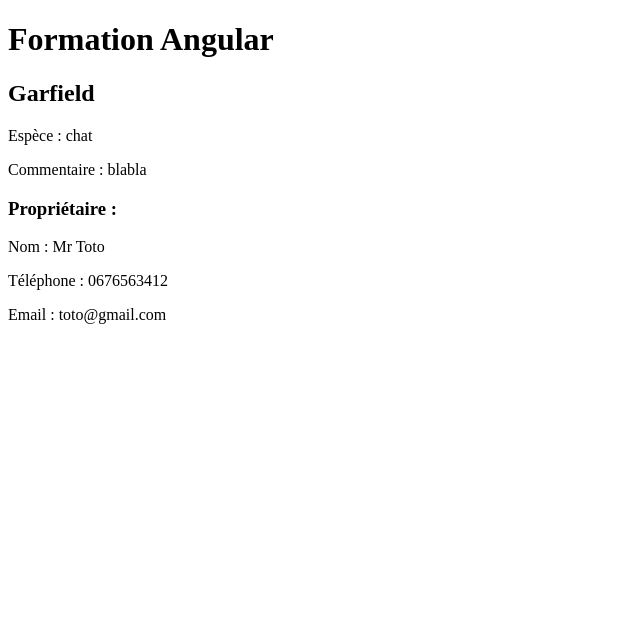
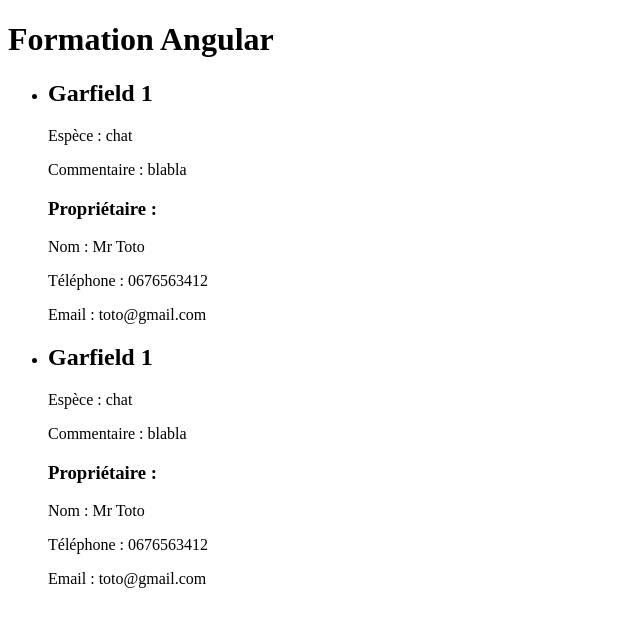
Before and after one commit to robinComa/formation-angular-05-2021, an Angular app: page / in a window 1280 px wide. Shown: the top 626 px of the page, without its empty margins (0-640 px from the left). Built offline with nearby package versions, Linux system fonts and the light colour scheme.

Commit message:
feat(Animal): list ok ngFor

```diff
--- a/src/app/animal/animal.module.ts
+++ b/src/app/animal/animal.module.ts
@@ -1,16 +1,18 @@
 import { NgModule } from '@angular/core';
 import { CommonModule } from '@angular/common';
 import { AnimalComponent } from './animal/animal.component';
+import { AnimalsComponent } from './animals/animals.component';
 
 @NgModule({
   declarations: [
-    AnimalComponent
+    AnimalComponent,
+    AnimalsComponent
   ],
   imports: [
     CommonModule
   ],
   exports: [
-    AnimalComponent
+    AnimalsComponent
   ],
   providers: []
 })
--- /dev/null
+++ b/src/app/animal/animals/animals.component.html
@@ -0,0 +1,5 @@
+<ul>
+  <li *ngFor="let animal of animals">
+    <app-animal></app-animal>
+  </li>
+</ul>
--- /dev/null
+++ b/src/app/animal/animals/animals.component.ts
@@ -0,0 +1,20 @@
+import { Component, OnInit } from '@angular/core';
+import { Animal } from '../shared/animal';
+import { AnimalService } from '../shared/animal.service';
+
+@Component({
+  selector: 'app-animals',
+  templateUrl: './animals.component.html',
+  styleUrls: ['./animals.component.scss']
+})
+export class AnimalsComponent implements OnInit {
+
+  animals!: Animal[];
+
+  constructor(private animalService: AnimalService) { }
+
+  ngOnInit(): void {
+    this.animals = this.animalService.findAll();
+  }
+
+}
--- a/src/app/animal/shared/animal.service.ts
+++ b/src/app/animal/shared/animal.service.ts
@@ -10,8 +10,12 @@
   constructor() { }
 
   get(): Animal {
-    return {
-      name: 'Garfield',
+    return this.findAll()[0];
+  }
+
+  findAll(): Animal[] {
+    return [{
+      name: 'Garfield 1',
       species: 'chat',
       comment: 'blabla',
       owner: {
@@ -19,6 +23,15 @@
         phone: '0676563412',
         email: 'toto@gmail.com'
       }
-    }
+    }, {
+      name: 'Garfield 2',
+      species: 'chat',
+      comment: 'blabla',
+      owner: {
+        name: 'Mr Toto',
+        phone: '0676563412',
+        email: 'toto@gmail.com'
+      }
+    }];
   }
 }
--- a/src/app/app.component.html
+++ b/src/app/app.component.html
@@ -1,3 +1,3 @@
 <h1>Formation Angular</h1>
 
-<app-animal></app-animal>
+<app-animals></app-animals>
```
Also changed, not shown: src/app/animal/animals/animals.component.scss (added), 1 other file (tests, documents, lock files or other folders).
